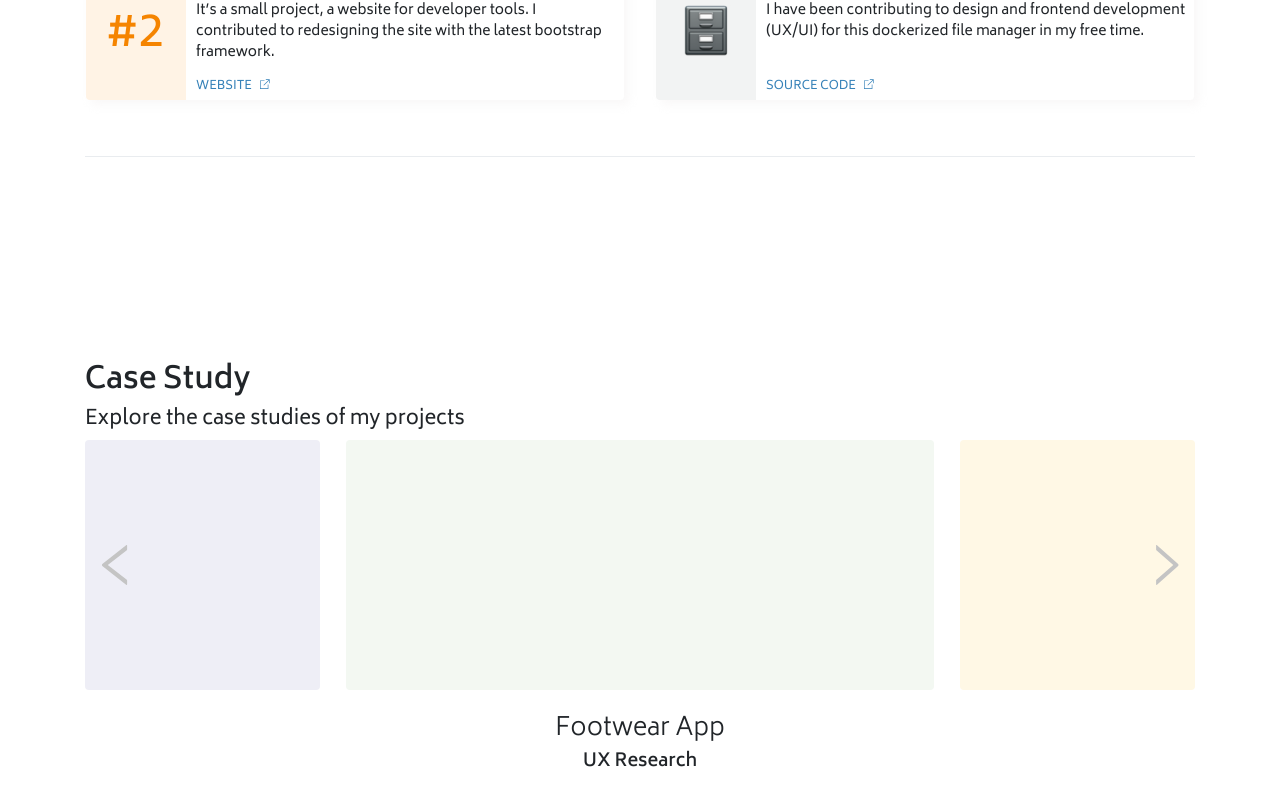
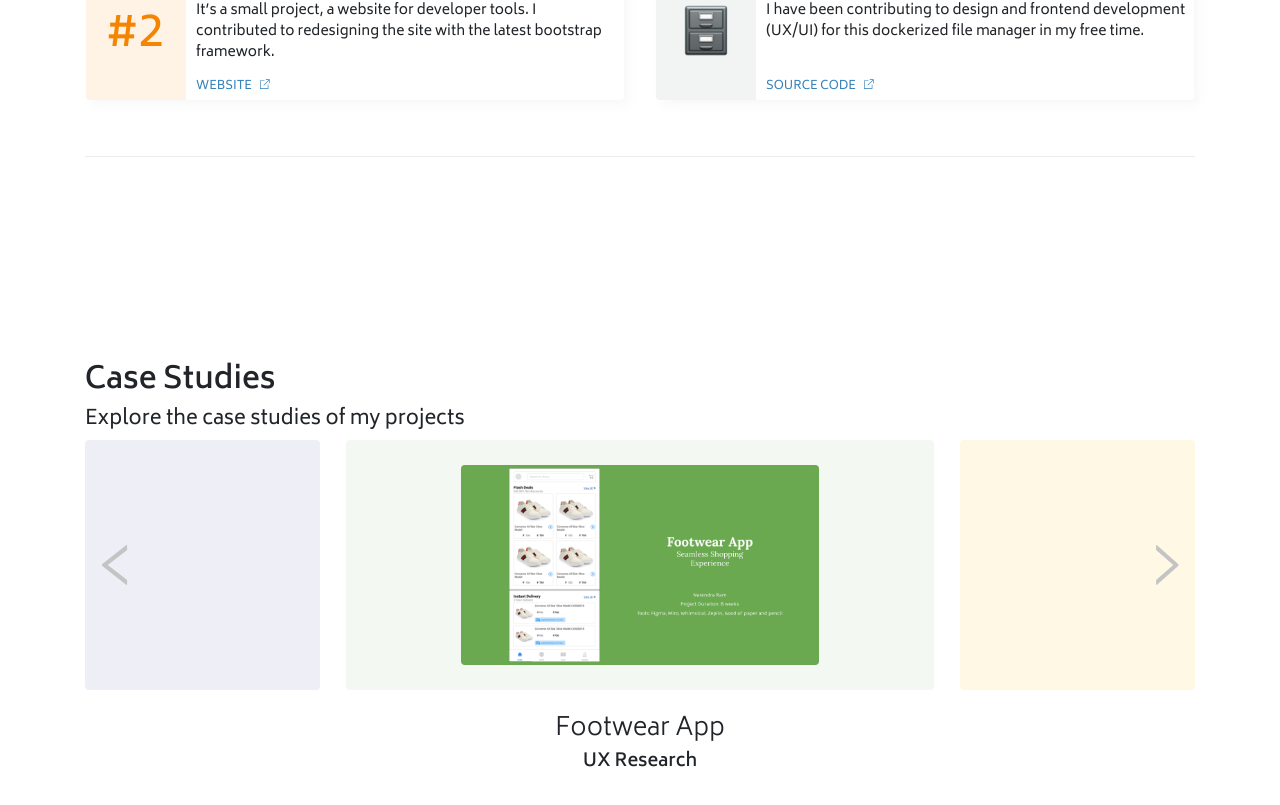
Before and after one commit to narenkram/Lance, a Nuxt app: page / in a window 1280 px wide. Shown: the part 1915-2720 px from the top of the page. Built offline with nearby package versions, Linux system fonts and the light colour scheme.

Commit message:
add responsiveness

```diff
--- a/assets/style.scss
+++ b/assets/style.scss
@@ -161,6 +161,11 @@ hr {
   height: 75px;
   overflow: hidden;
 }
+@include media-breakpoint-down(md) {
+  .PortfolioItem_description {
+    height: auto;
+  }
+}
 .ProjectLink {
   text-transform: uppercase;
   margin-right: 18px;
@@ -232,6 +237,11 @@ hr {
   height: 75px;
   overflow: hidden;
 }
+@include media-breakpoint-down(md) {
+  .OpenSourceItem_description {
+    height: auto;
+  }
+}
 .OpenSourceItem_emoji {
   font-size: 3rem;
   text-align: center;
@@ -275,6 +285,10 @@ hr {
   margin-left: 26px;
   margin-right: 26px;
   border-radius: 4px;
+  display: flex;
+  align-items: center;
+  justify-content: center;
+  z-index: 2;
 }
 .CaseStudy_itemLeft,
 .CaseStudy_itemRight {
@@ -315,7 +329,10 @@ hr {
   background-color: #21252917;
   cursor: pointer;
 }
-
+.CaseStudy_img {
+  max-height: 200px;
+  border-radius: 4px;
+}
 // Memoji
 .Memoji {
   max-height: 200px;
--- a/pages/index.vue
+++ b/pages/index.vue
@@ -23,7 +23,7 @@
               <a class="nav-link" href="#">Blog</a>
             </li>
             <li class="nav-item">
-              <a class="nav-link" href="#">Case Studies</a>
+              <a class="nav-link" href="#case_studies">Case Studies</a>
             </li>
             <li class="nav-item">
               <a
@@ -173,7 +173,7 @@
                 <h5>Small Businesses & Companies</h5>
                 <p
                   class="PortfolioItem_description"
-                >It’s has been my choice for building websites for small scales businesses and corporate websites. Here are some of the nuxt.JS projects that i recently built.</p>
+                >It’s has been my choice for building websites for small scales businesses and corporate websites. Here are some of the recent projects.</p>
                 <a href="https://aroliant.com" rel="no-follow" class="ProjectLink" target="_blank">
                   website
                   <img src="~/assets/icons/link.svg" class="ProjectLink_img" />
@@ -328,14 +328,21 @@
     <div class="container">
       <hr />
     </div>
-    <section>
+    <section id="case_studies">
       <div class="container">
-        <h2>Case Study</h2>
+        <h2>Case Studies</h2>
         <h3>Explore the case studies of my projects</h3>
 
         <div class="CaseStudy">
           <div class="CaseStudy_itemLeft"></div>
-          <div class="CaseStudy_item"></div>
+          <div class="CaseStudy_item">
+            <a
+              href="https://docs.google.com/presentation/d/1du5My4KMPilYKJvPEyqZBjTKPpAzx5ES2sbASfAsgOA/edit?usp=sharing"
+              target="_blank"
+            >
+              <img src="~/assets/images/footwear_study.png" class="img-fluid CaseStudy_img" alt />
+            </a>
+          </div>
           <div class="CaseStudy_itemRight"></div>
           <div class="CaseStudy_actions">
             <div class="CaseStudy_btnLeft">
```
Also changed, not shown: assets/images/footwear_study.png (added).
